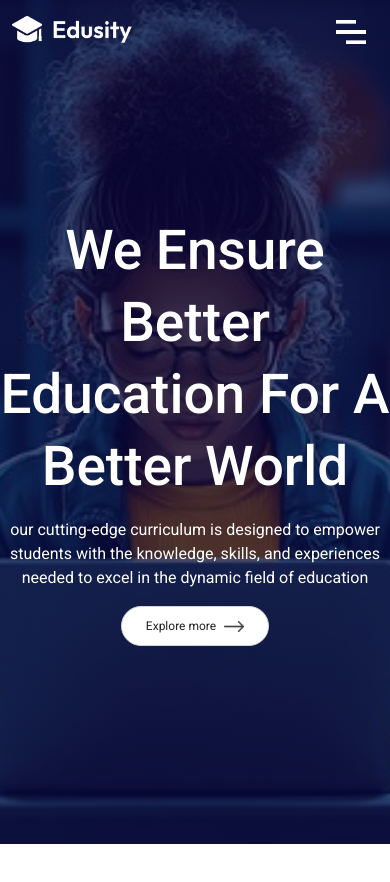
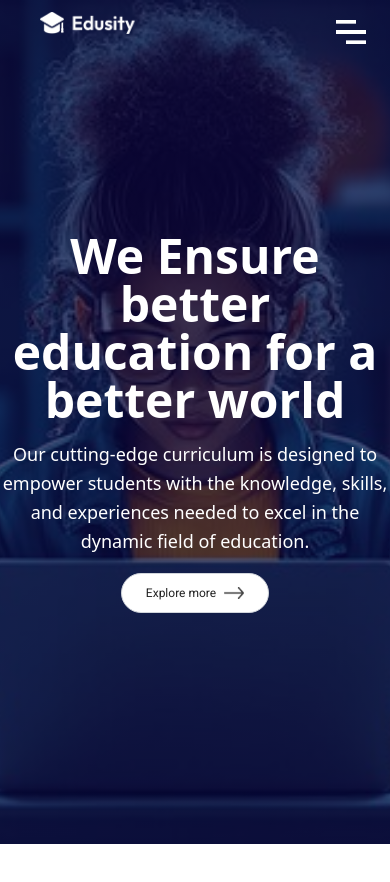
Before and after one commit to Maarcbaz/Edusity, a React (Vite) app: page / in a window 390 px wide. Shown: the top 882 px of the page. Built offline with nearby package versions, Linux system fonts and the light colour scheme.

Commit message:
hero section responsive

```diff
--- a/src/App.jsx
+++ b/src/App.jsx
@@ -5,6 +5,7 @@ import AOS from 'aos';
 import 'slick-carousel/slick/slick.css';
 import 'slick-carousel/slick/slick-theme.css';
 import 'aos/dist/aos.css';
+console.log(import.meta.env);
 
 function App() {
 	useEffect(() => {
--- a/src/component/Form.jsx
+++ b/src/component/Form.jsx
@@ -1,11 +1,37 @@
-import React from 'react';
+import React, { useState } from 'react';
 import Button from './Button';
 import { White_arrow } from '../assets/icons';
 
 const Form = () => {
+	const [result, setResult] = useState('');
+
+	console.log(import.meta.env.VITE_SEND_EMAIL);
+
+	const submitForm = async (event) => {
+		event.preventDefault();
+		setResult('Sending....');
+		const formData = new FormData(event.target);
+
+		formData.append('access_key', import.meta.env.VITE_SEND_EMAIL);
+
+		const response = await fetch(import.meta.env.VITE_URL, {
+			method: 'POST',
+			body: formData,
+		});
+
+		const data = await response.json();
+
+		if (data.success) {
+			setResult('Form Submitted Successfully');
+			event.target.reset();
+		} else {
+			console.log('Error', data);
+			setResult(data.message);
+		}
+	};
 	return (
 		<div className="flex-col items-start">
-			<form data-aos="zoom-in" action="get">
+			<form data-aos="zoom-in" onSubmit={submitForm} action="get">
 				<div className="">
 					<label htmlFor="name">Your Name:</label>
 					<br />
@@ -24,7 +50,7 @@ const Form = () => {
 					<input
 						className="form"
 						type="number"
-						name="nummber"
+						name="Phone Number"
 						required
 						id="number"
 						placeholder="Enter your Phone number"
@@ -41,7 +67,7 @@ const Form = () => {
 						id="message"
 						rows={6}></textarea>
 				</div>
-				<Button text="Submit Now" bg icon={White_arrow} />
+				<Button type="submit" text="Submit Now" bg icon={White_arrow} />
 			</form>
 		</div>
 	);
--- a/src/component/Navbar.jsx
+++ b/src/component/Navbar.jsx
@@ -20,14 +20,14 @@ const Navbar = () => {
 				className={`
 				${sticky && 'bg-nav_blue'}
 				nav`}>
-				<div className="w-[150px] h-[30px] max-md:py-2 max-md:pl-3 cursor-pointer">
+				<div className="w-[150px] h-[30px]  max-sm:py-1 max-md:py-2 max-sm:pl-10  max-md:pl-3 cursor-pointer">
 					<a href="#">
 						<img src={Logo} alt="logo" />
 					</a>
 				</div>
 				<div className="">
 					<img
-						className=" w-[30px] z-20 absolute right-6 md:hidden top-5"
+						className=" w-[30px] cursor-pointer z-20 absolute right-6 md:hidden top-5"
 						src={Menu_icon}
 						alt="menu_icon"
 						onClick={handleActive}
--- a/src/index.css
+++ b/src/index.css
@@ -10,6 +10,10 @@
 	padding: 0;
 	box-sizing: border-box;
 	scroll-behavior: smooth;
+}
+
+body {
+	overflow-x: hidden;
 }
 
 /* changes the default browser highlight  */
--- a/src/pages/Hero/Hero.jsx
+++ b/src/pages/Hero/Hero.jsx
@@ -2,34 +2,62 @@ import React, { Fragment } from 'react';
 import { HeroText } from '../../constant';
 import { Button } from '../../component';
 import { Dark_arrow } from '../../assets/icons';
+import { HeroImg } from '../../assets/gallery';
+// const Hero = () => {
+// 	return (
+// 		<header className="font-roboto">
+// 			<div
+// 				className={`h-screen bg-hero-img bg-no-repeat bg-cover bg-center  text-white items-center w-full flex justify-center`}>
+// 				<div className="bg-gradient-to-r bg-cover flex h-screen items-center justify-center bg-center w-screen from-[rgba(8,0,58,.7)] to-[rgba(8,0,58,0.7)]">
+// 					<div></div>
+// 					<div className="text-center max-md:px-[25px] max-w-[800px]">
+// 						{HeroText.map((hero, index) => (
+// 							<Fragment key={index}>
+// 								<h1
+// 									data-aos="fade-up"
+// 									className="text-[55px] max-md:text-[30px] font-medium my-4 leading-[4rem] max-md:leading-8 capitalize">
+// 									{hero.header}
+// 								</h1>
+// 								<p
+// 									data-aos="fade-up"
+// 									data-aos-delay="200"
+// 									className="my-4 font-normal">
+// 									{hero.paragraph}
+// 								</p>
+// 								<Button direction text="Explore more" icon={Dark_arrow} />
+// 							</Fragment>
+// 						))}
+// 					</div>
+// 				</div>
+// 			</div>
+// 		</header>
+// 	);
+// };
+
+// export default Hero;
+
 const Hero = () => {
 	return (
-		<header className="font-roboto">
 		<div
-				className={`h-screen bg-hero-img bg-no-repeat bg-cover bg-center  text-white items-center w-full flex justify-center`}>
-				<div className="bg-gradient-to-r bg-cover flex h-screen items-center justify-center bg-center w-screen from-[rgba(8,0,58,.7)] to-[rgba(8,0,58,0.7)]">
-					<div></div>
-					<div className="text-center max-w-[800px]">
-						{HeroText.map((hero, index) => (
-							<Fragment key={index}>
-								<h1
-									data-aos="fade-up"
-									className="text-[55px] font-medium my-4 leading-[4.5rem] capitalize">
-									{hero.header}
-								</h1>
+			className="w-full h-screen flex items-center justify-center text-white bg-cover bg-center"
+			style={{
+				backgroundImage: `linear-gradient(rgba(8, 0, 58, 0.7), rgba(8, 0, 58, 0.7)), url(${HeroImg})`,
+			}}>
+			<div className="text-center max-w-2xl">
+				<h2 data-aos="fade-up" className="mb-4 text-5xl md:text-4xl font-bold">
+					We Ensure better education for a better world
+				</h2>
 				<p
 					data-aos="fade-up"
 					data-aos-delay="200"
-									className="my-4 font-normal">
-									{hero.paragraph}
+					className="text-lg md:text-base leading-relaxed mb-4">
+					Our cutting-edge curriculum is designed to empower students with the
+					knowledge, skills, and experiences needed to excel in the dynamic
+					field of education.
 				</p>
 				<Button direction text="Explore more" icon={Dark_arrow} />
-							</Fragment>
-						))}
 			</div>
 		</div>
-			</div>
-		</header>
 	);
 };
 
```
Also changed, not shown: 1 other file (tests, documents, lock files or other folders). Lines whose indentation alone changed are shown as unchanged.
